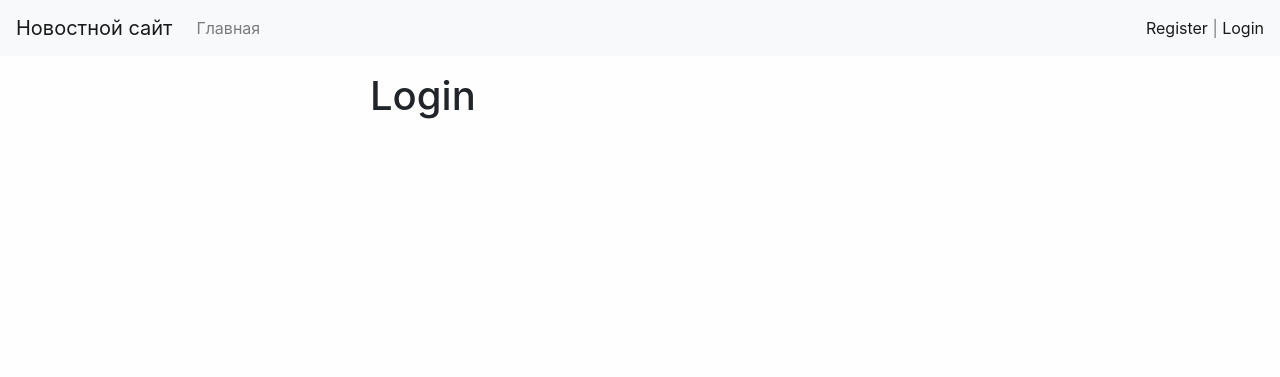
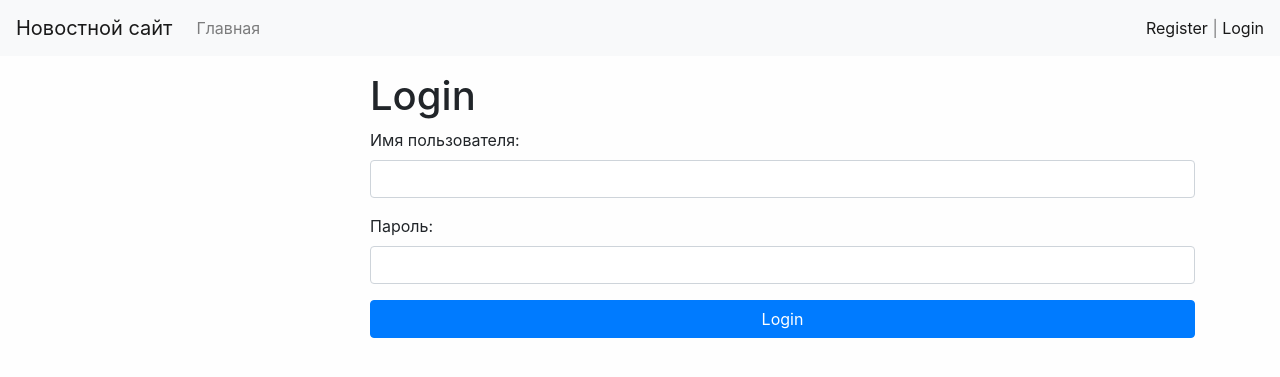
Before and after one commit to git-student2021/final_project, a Django app: page /login/ in a window 1280 px wide. Shown: the top 377 px of the page. Run offline with Django 4.2, Linux system fonts and the light colour scheme; data that the repository does not hold is empty; some libraries are stand-ins or nearby versions.

Commit message:
updated forms.py, views.py

```diff
--- a/news_site/news/forms.py
+++ b/news_site/news/forms.py
@@ -2,7 +2,7 @@ from django import forms
 from .models import Category, News
 import re
 from django.core.exceptions import ValidationError
-from django.contrib.auth.forms import UserCreationForm # форма создания пользователя
+from django.contrib.auth.forms import UserCreationForm, AuthenticationForm # UserCreationFormформа создания пользователя, AuthenticationForm авторизация пользователя
 from django.contrib.auth.models import User
 
 # class NewsForm(forms.Form):
@@ -16,6 +16,9 @@ from django.contrib.auth.models import User
 #     category = forms.ModelChoiceField(empty_label='Выберите категорию', label='Категория', queryset=Category.objects.all(), widget=forms.Select(attrs={"class": "form-control"}))
 
 
+class UserLoginForm(AuthenticationForm):
+    username = forms.CharField(label='Имя пользователя', widget=forms.TextInput(attrs={'class': 'form-control'}))
+    password = forms.CharField(label='Пароль', widget=forms.PasswordInput(attrs={'class': 'form-control'}))
 
 class UserRegisterForm(UserCreationForm):
     """Создаем поля которые будут видны при регистрации"""
@@ -27,7 +30,6 @@ class UserRegisterForm(UserCreationForm):
     class Meta:
         model = User
         fields = ('username', 'email', 'password1', 'password2')
-
 
 class NewsForm(forms.ModelForm):
     """форма связана с моделью"""
--- a/news_site/news/templates/news/login.html
+++ b/news_site/news/templates/news/login.html
@@ -1,3 +1,4 @@
+
 {% extends 'base.html' %}
 
 {% block title %}
@@ -12,6 +13,10 @@ Login :: {{ block.super }}
 
 <h1>Login</h1>
 
-
+<form method="post">
+    {% csrf_token %}
+    {{ form.as_p }}
+    <button type="submit" class="btn btn-primary btn-block">Login</button>
+</form>
 
 {% endblock %}
--- a/news_site/news/urls.py
+++ b/news_site/news/urls.py
@@ -1,10 +1,10 @@
 from django.urls import path
 
-from .views import    HomeNews, NewsByCategory, ViewNews, CreateNews, test, register, login
+from .views import    HomeNews, NewsByCategory, ViewNews, CreateNews, test, register, user_login
 # index, get_category, view_news, add_news,
 urlpatterns = [
     path('register/', register, name='register'),
-    path('login/', login, name='login'),
+    path('login/', user_login, name='login'),
     path('test/', test, name='test'),
     # path('', index, name='home'),
     path('', HomeNews.as_view(), name='home'),
--- a/news_site/news/views.py
+++ b/news_site/news/views.py
@@ -6,19 +6,21 @@ from django.core.paginator import Paginator
 
 #from django.http import HttpResponse
 from .models import News, Category
-from .forms import NewsForm, UserRegisterForm
+from .forms import NewsForm, UserRegisterForm, UserLoginForm
 from .utils import MyMixin
 
 from django.contrib import messages
-
+from django.contrib.auth import login, logout
 
 def register(request):
+    """регистрация пользователя"""
     if request.method == 'POST':
         form = UserRegisterForm(request.POST)
         if form.is_valid():
-            form.save()
+            user = form.save()
+            login(request, user)
             messages.success(request, 'Вы успешно зарегистрировались')
-            return redirect('login')
+            return redirect('Home')
         else:
             messages.error(request, 'Ошибка регистрации')
     else:
@@ -26,8 +28,17 @@ def register(request):
     return render(request, 'news/register.html', {"form": form})
 
 
-def login(request):
-    return render(request, 'news/login.html')
+def user_login(request):
+    """авторизация пользователя"""
+    if request.method == 'POST':
+        form = UserLoginForm(data=request.POST)
+        if form.is_valid():
+            user = form.get_user()
+            login(request, user)
+            return redirect('home')
+    else:
+        form = UserLoginForm()
+    return render(request, 'news/login.html', {"form": form})
 
 
 def test(request):
```
